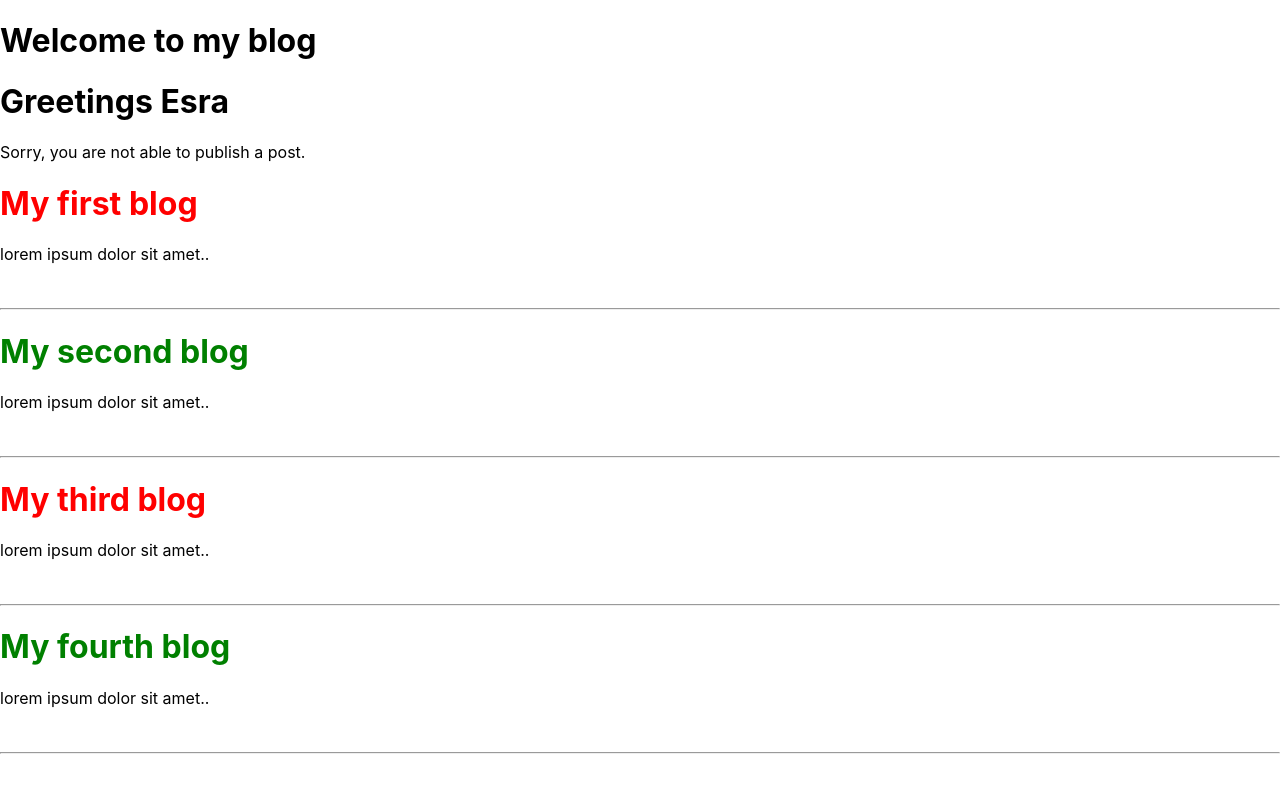
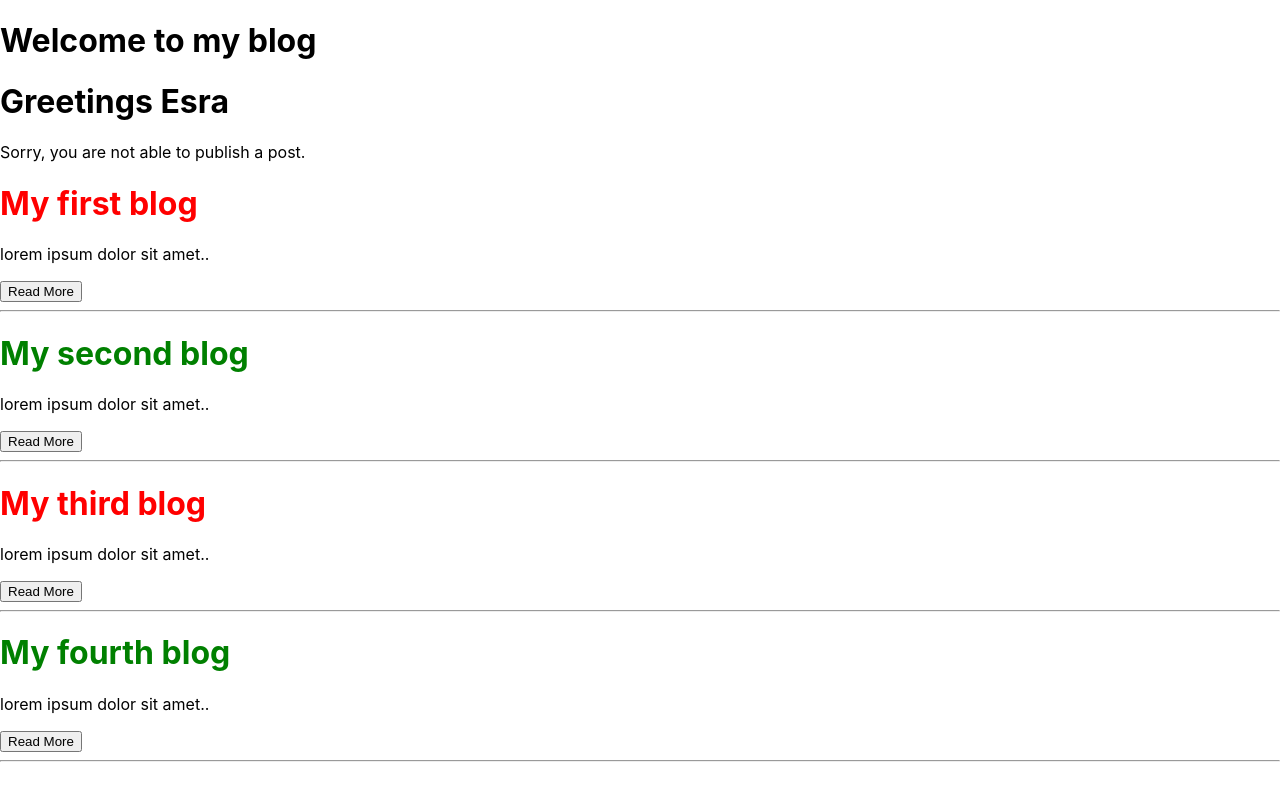
Before and after one commit to gurcuesra/Blog-Post-React, a React (Create React App) app: page / in a window 1280 px wide. Built offline with nearby package versions, Linux system fonts and the light colour scheme.

Commit message:
Last version of my-blog app

```diff
--- a/src/BlogPost.js
+++ b/src/BlogPost.js
@@ -41,7 +41,7 @@ export class BlogPost extends React.Component {
         <div key={'post_' + index}>
           <h1 className={(myBlogPost.published ? 'green' : 'red') + ' blog-title'}>{myBlogPost.title}</h1>
           <p>{myBlogPost.body}</p>
-          {this.props.isAdmin && <button onClick={publishThePost}>{myBlogPost.published ? 'Unpublish' : 'Publish'}</button>}
+          {this.props.isAdmin ? <button onClick={publishThePost}>{myBlogPost.published ? 'Unpublish' : 'Publish'}</button> : <button>Read More</button>}
           <img src="" alt="" />
           <hr/>
         </div>
```
